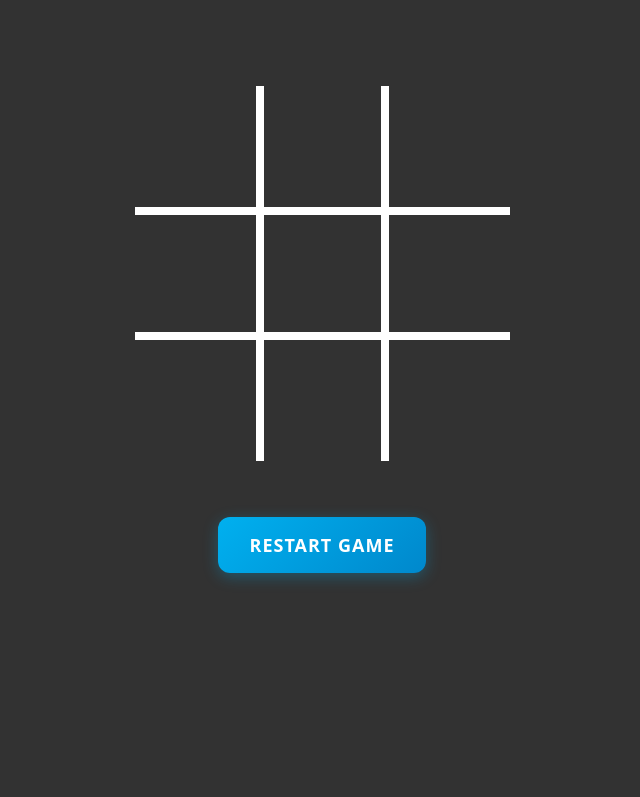
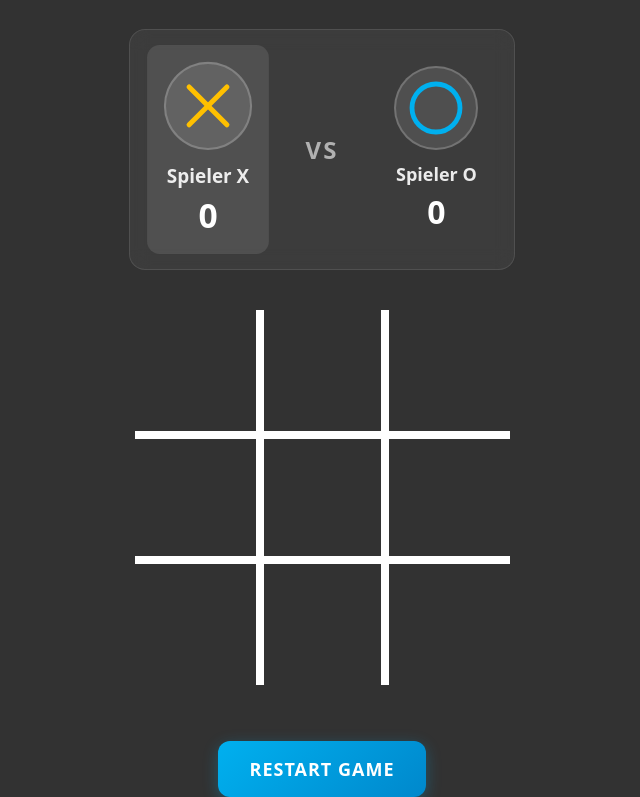
Before and after one commit to lucasxgraf/da_tic-tac-toe, a plain HTML site: page index.html in a window 1280 px wide. Shown: the part 144-941 px from the top of the page, without its empty margins (318-958 px from the left). Before the commit the page ends 800 px from the top, so only its background shows below. Drawn offline with Linux system fonts and the light colour scheme.

Commit message:
add player dashboard and styling

```diff
--- a/index.html
+++ b/index.html
@@ -11,6 +11,35 @@
   <h1>Tic Tac Toe</h1>
 
   <div class="game_wrapper">
+    <div class="scoreboard">
+      <div class="player" id="player-x">
+        <div class="player-symbol">
+          <svg width="60" height="60" viewBox="0 0 100 100" xmlns="http://www.w3.org/2000/svg">
+            <line x1="20" y1="20" x2="80" y2="80" stroke="#FFC000" stroke-width="8" stroke-linecap="round" />
+            <line x1="80" y1="20" x2="20" y2="80" stroke="#FFC000" stroke-width="8" stroke-linecap="round" />
+          </svg>
+        </div>
+        <div class="player-info">
+          <div class="player-name">Spieler X</div>
+          <div class="player-score" id="score-x">0</div>
+        </div>
+      </div>
+
+      <span class="vs">VS</span>
+
+      <div class="player" id="player-o">
+        <div class="player-symbol">
+          <svg width="60" height="60" viewBox="0 0 100 100" xmlns="http://www.w3.org/2000/svg">
+            <circle cx="50" cy="50" r="40" stroke="#00B0EF" stroke-width="8" fill="none" />
+          </svg>
+        </div>
+        <div class="player-info">
+          <div class="player-name">Spieler O</div>
+          <div class="player-score" id="score-o">0</div>
+        </div>
+      </div>
+    </div>
+
     <div id="content"></div>
 
     <div class="center mt-56">
--- a/script.js
+++ b/script.js
@@ -11,6 +11,8 @@ let fields = [
 ];
 
 let currentPlayer = "X";
+let scoreX = 0;
+let scoreO = 0;
 
 const winningCombinations = [
   [0, 1, 2], [3, 4, 5], [6, 7, 8],
@@ -20,6 +22,8 @@ const winningCombinations = [
 
 function init() {
   render();
+  updateScoreboard();
+  updateCurrentPlayer();
 }
 
 function render() {
@@ -45,6 +49,24 @@ function render() {
   document.getElementById('content').innerHTML = htmlTable;
 }
 
+function updateScoreboard() {
+  document.getElementById('score-x').textContent = scoreX;
+  document.getElementById('score-o').textContent = scoreO;
+}
+
+function updateCurrentPlayer() {
+  const playerX = document.getElementById('player-x');
+  const playerO = document.getElementById('player-o');
+
+  if (currentPlayer === 'X') {
+    playerX.classList.add('active');
+    playerO.classList.remove('active');
+  } else {
+    playerX.classList.remove('active');
+    playerO.classList.add('active');
+  }
+}
+
 function restartGame() {
   fields = [
     "",
@@ -59,6 +81,8 @@ function restartGame() {
   ];
 
   render();
+  // currentPlayer = "X";
+  updateCurrentPlayer();
 }
 
 function handleClick(index) {
@@ -80,12 +104,24 @@ function handleClick(index) {
   } else {
     currentPlayer = currentPlayer === "X" ? "O" : "X";
   }
+
+  updateCurrentPlayer();
 }
 
 function checkGameOver() {
   for (let combo of winningCombinations) {
     const [a, b, c] = combo;
     if (fields[a] && fields[a] === fields[b] && fields[a] === fields[c]) {
+      drawWinningLine(combo);
+      disableAllClicks();
+
+      if (fields[a] === 'X') {
+        scoreX++;
+      } else {
+        scoreO++;
+      }
+      updateScoreboard();
+
       return combo;
     }
   }
--- a/style.css
+++ b/style.css
@@ -101,3 +101,67 @@ button:active {
   transform: translateY(0);
   box-shadow: 0 2px 10px rgba(0, 176, 239, 0.3);
 }
+
+.scoreboard {
+  display: flex;
+  align-items: center;
+  justify-content: center;
+  gap: 40px;
+  margin-bottom: 40px;
+  padding: 20px;
+  background: rgba(255, 255, 255, 0.05);
+  border-radius: 16px;
+  backdrop-filter: blur(10px);
+  border: 1px solid rgba(255, 255, 255, 0.1);
+}
+
+.player {
+  display: flex;
+  flex-direction: column;
+  align-items: center;
+  gap: 12px;
+  padding: 16px;
+  border-radius: 12px;
+  transition: all 0.3s ease;
+}
+
+.player.active {
+  background: rgba(255, 255, 255, 0.1);
+  transform: scale(1.05);
+}
+
+.player-symbol {
+  display: flex;
+  align-items: center;
+  justify-content: center;
+  width: 80px;
+  height: 80px;
+  background: rgba(255, 255, 255, 0.1);
+  border-radius: 50%;
+  border: 2px solid rgba(255, 255, 255, 0.2);
+}
+
+.player-info {
+  text-align: center;
+}
+
+.player-name {
+  font-size: 18px;
+  font-weight: 600;
+  margin-bottom: 4px;
+  color: rgba(255, 255, 255, 0.9);
+}
+
+.player-score {
+  font-size: 32px;
+  font-weight: bold;
+  color: white;
+}
+
+.vs {
+  font-size: 24px;
+  font-weight: bold;
+  color: rgba(255, 255, 255, 0.6);
+  text-transform: uppercase;
+  letter-spacing: 2px;
+}
```
